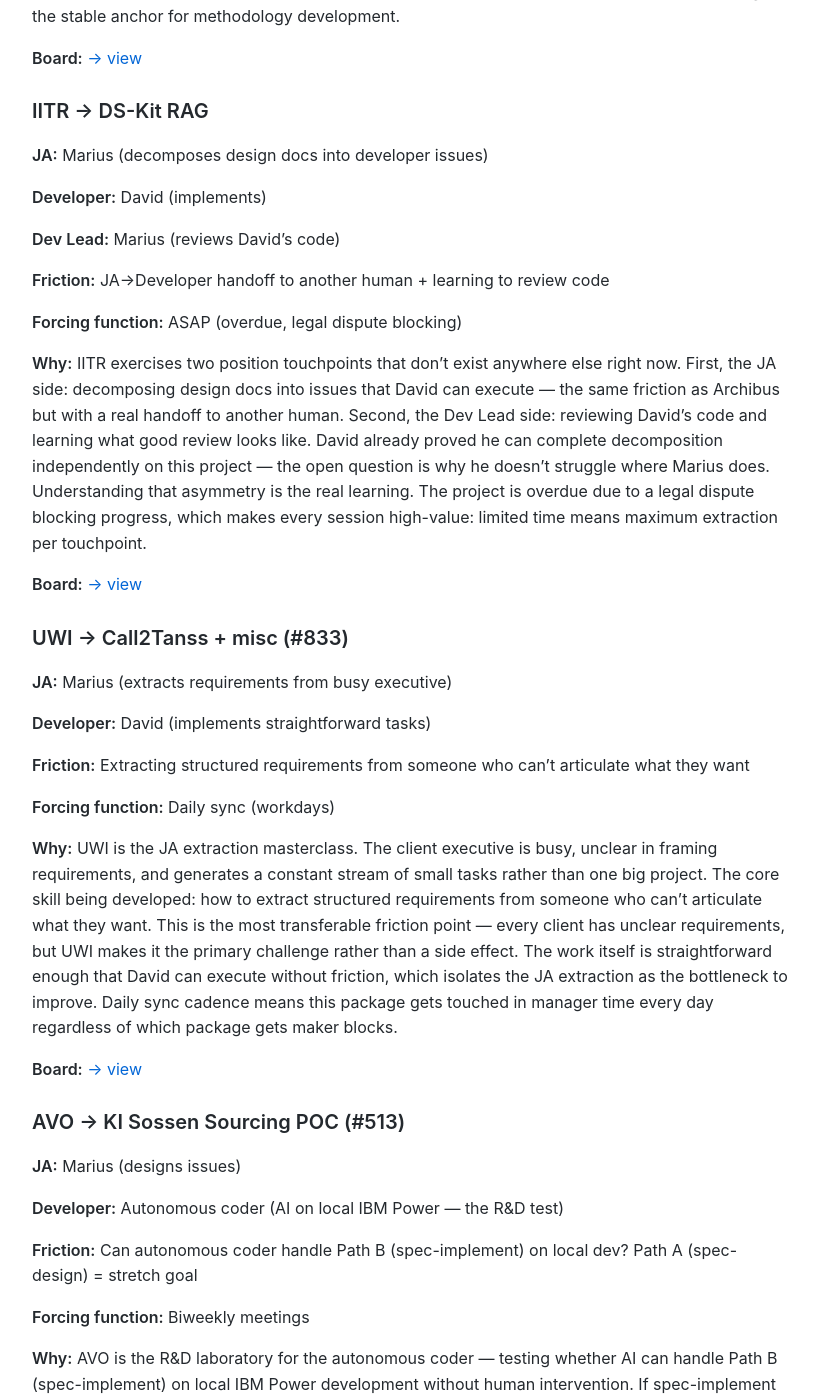
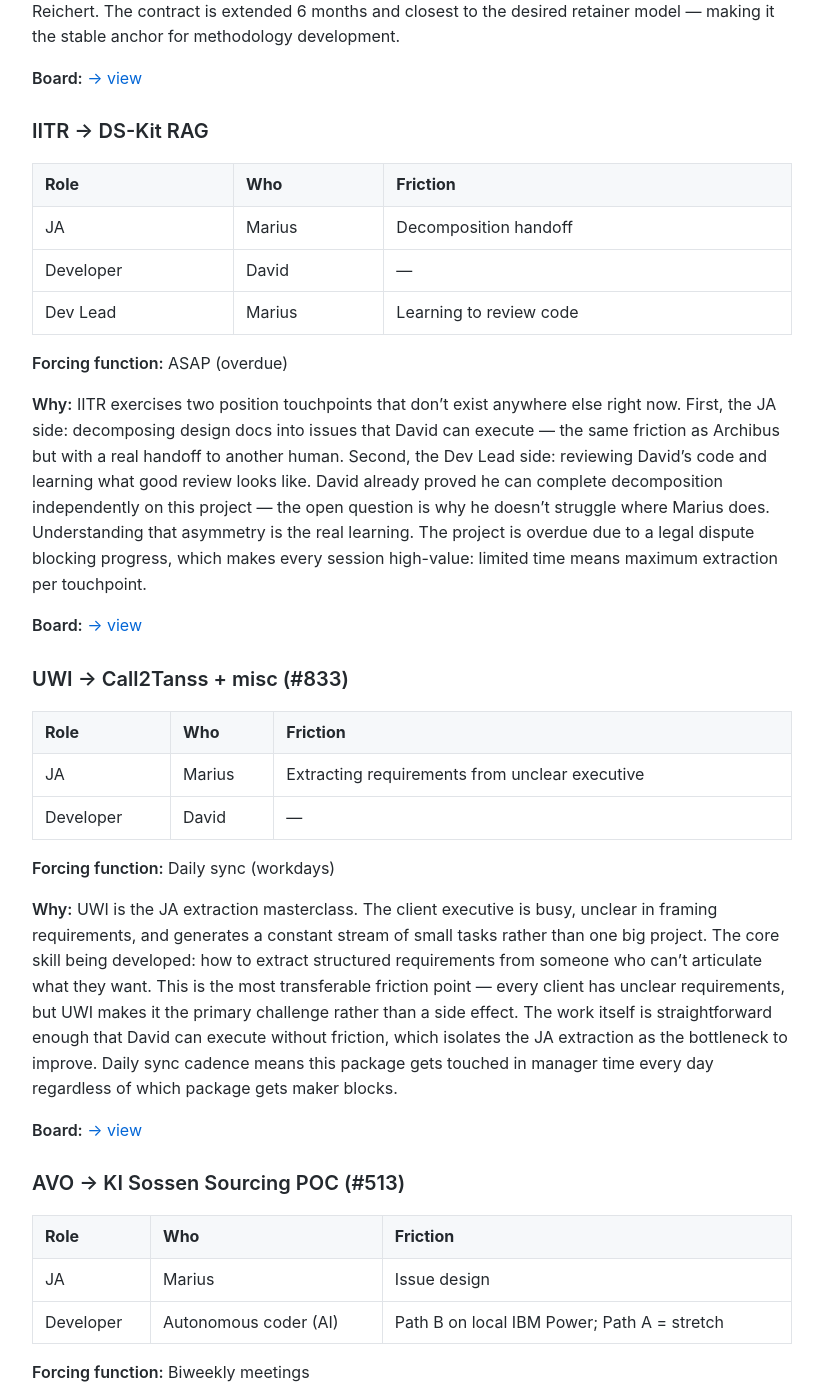
Before and after one commit to MariusWilsch/public-wilsch-ai-pages, a Jekyll site: the page built from project/soloforce/monthly-plan-2026-02-23-to-2026-03-31.md, in a window 1280 px wide and 1400 px high, scrolled down 927 px. Shown: the whole window, without its empty margins (228-1051 px from the left). Built offline with Jekyll 4.4.1, drawn with Linux system fonts in a browser that asks for light colours; our own code applies the rules of GitHub Pages for plain Markdown files; some of the changed text lies outside the part shown.

Commit message:
Sync from hippocampus 2026-02-22

```diff
--- a/project/soloforce/monthly-plan-2026-02-23-to-2026-03-31.md
+++ b/project/soloforce/monthly-plan-2026-02-23-to-2026-03-31.md
@@ -12,11 +12,11 @@ First monthly plan. Testing: if monthly pre-decides direction and daily enforces
 ## Docket
 
 ### Archibus → AI Bulk Data Entry (#373)
-**JA:** Marius (designs issues from design docs)
 
-**Developer:** Marius (implements via AI terminals)
-
-**Friction:** JA→Developer decomposition handoff — the Issue Lifecycle Router pipeline
+| Role | Who | Friction |
+|------|-----|----------|
+| JA | Marius | Decomposition into developer issues |
+| Developer | Marius | — |
 
 **Forcing function:** Weekly all-hands (Thursday)
 
@@ -25,26 +25,25 @@ First monthly plan. Testing: if monthly pre-decides direction and daily enforces
 **Board:** [→ view](https://github.com/DaveX2001/deliverable-tracking/issues?q=is%3Aopen+label%3A01_ARCHIBUS)
 
 ### IITR → DS-Kit RAG
-**JA:** Marius (decomposes design docs into developer issues)
 
-**Developer:** David (implements)
+| Role | Who | Friction |
+|------|-----|----------|
+| JA | Marius | Decomposition handoff |
+| Developer | David | — |
+| Dev Lead | Marius | Learning to review code |
 
-**Dev Lead:** Marius (reviews David's code)
-
-**Friction:** JA→Developer handoff to another human + learning to review code
-
-**Forcing function:** ASAP (overdue, legal dispute blocking)
+**Forcing function:** ASAP (overdue)
 
 **Why:** IITR exercises two position touchpoints that don't exist anywhere else right now. First, the JA side: decomposing design docs into issues that David can execute — the same friction as Archibus but with a real handoff to another human. Second, the Dev Lead side: reviewing David's code and learning what good review looks like. David already proved he can complete decomposition independently on this project — the open question is why he doesn't struggle where Marius does. Understanding that asymmetry is the real learning. The project is overdue due to a legal dispute blocking progress, which makes every session high-value: limited time means maximum extraction per touchpoint.
 
 **Board:** [→ view](https://github.com/DaveX2001/deliverable-tracking/issues?q=is%3Aopen+label%3A03_IITR)
 
 ### UWI → Call2Tanss + misc (#833)
-**JA:** Marius (extracts requirements from busy executive)
 
-**Developer:** David (implements straightforward tasks)
-
-**Friction:** Extracting structured requirements from someone who can't articulate what they want
+| Role | Who | Friction |
+|------|-----|----------|
+| JA | Marius | Extracting requirements from unclear executive |
+| Developer | David | — |
 
 **Forcing function:** Daily sync (workdays)
 
@@ -53,11 +52,11 @@ First monthly plan. Testing: if monthly pre-decides direction and daily enforces
 **Board:** [→ view](https://github.com/DaveX2001/deliverable-tracking/issues?q=is%3Aopen+label%3A02_UWI)
 
 ### AVO → KI Sossen Sourcing POC (#513)
-**JA:** Marius (designs issues)
 
-**Developer:** Autonomous coder (AI on local IBM Power — the R&D test)
-
-**Friction:** Can autonomous coder handle Path B (spec-implement) on local dev? Path A (spec-design) = stretch goal
+| Role | Who | Friction |
+|------|-----|----------|
+| JA | Marius | Issue design |
+| Developer | Autonomous coder (AI) | Path B on local IBM Power; Path A = stretch |
 
 **Forcing function:** Biweekly meetings
 
@@ -66,13 +65,12 @@ First monthly plan. Testing: if monthly pre-decides direction and daily enforces
 **Board:** [→ view](https://github.com/DaveX2001/deliverable-tracking/issues?q=is%3Aopen+label%3A05_AVO)
 
 ### Abtmayr-Reichert → Website (#726, #759)
-**JA:** Marius (designs issues, reviews)
 
-**Developer:** David (implements website)
-
-**Dev Lead:** Marius (reviews David's work)
-
-**Friction:** Retainer conversion (#847) + does JA→Dev handoff generalize across project types?
+| Role | Who | Friction |
+|------|-----|----------|
+| JA | Marius | Does handoff generalize across project types? |
+| Developer | David | — |
+| Dev Lead | Marius | Retainer conversion (#847) |
 
 **Forcing function:** TBD (needs check-in cadence with client)
 
```
